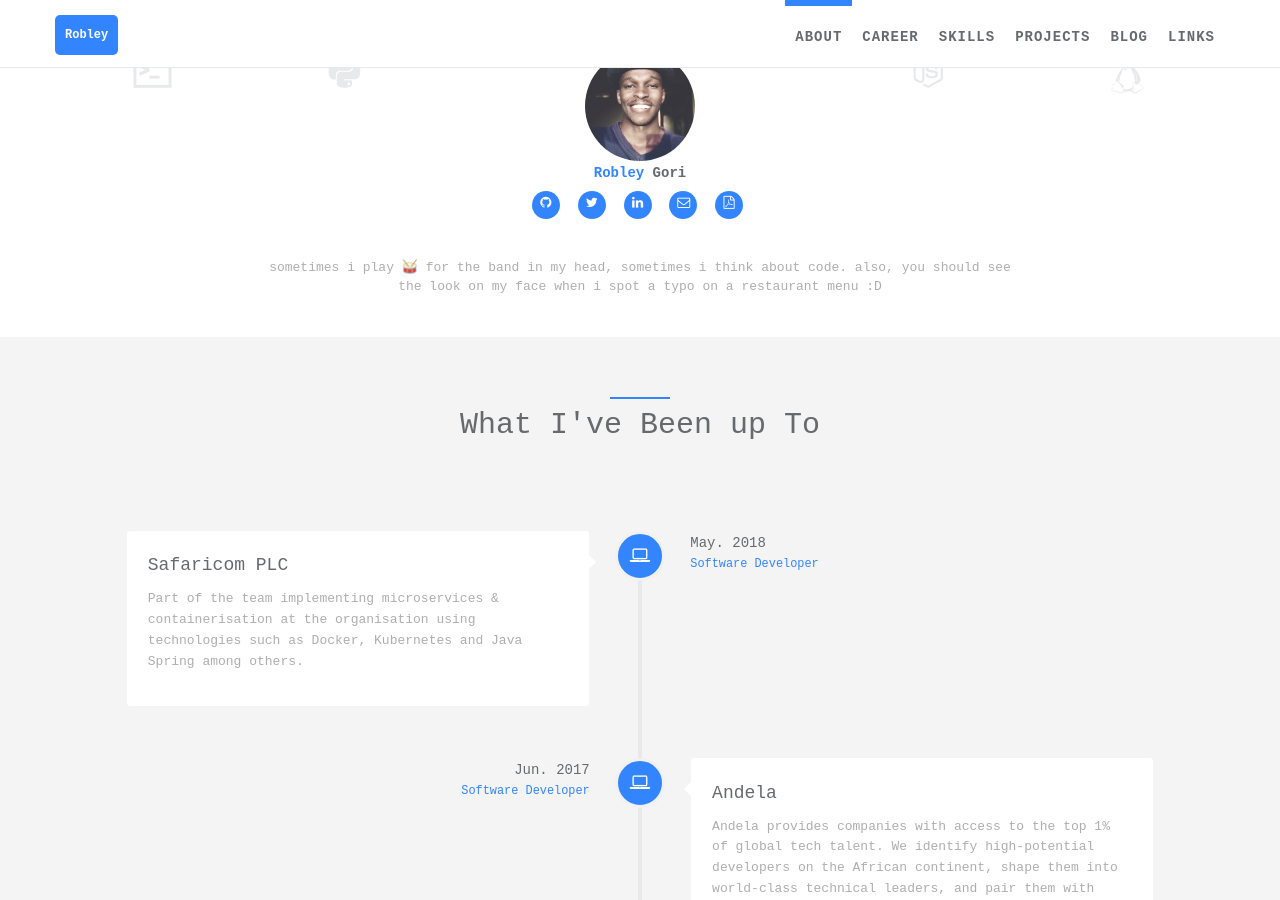
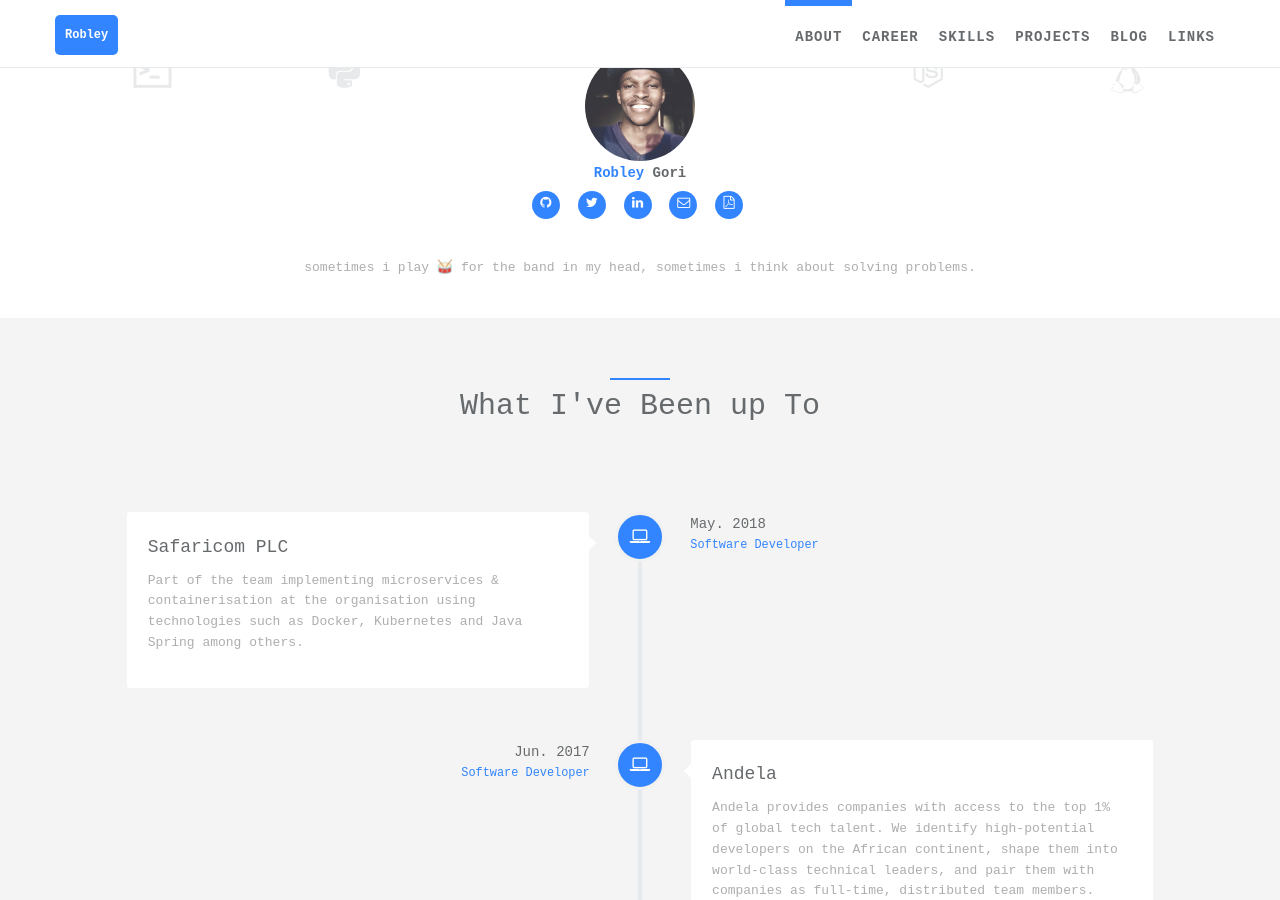
Before and after one commit to ro6ley/ro6ley.github.io, a Jekyll site: the page built from index.html, in a window 1280 px wide and 900 px high, scrolled down 564 px. Built offline with Jekyll 4.4.1, drawn with Linux system fonts in a browser that asks for light colours.

Commit message:
minor update

```diff
--- a/_config.yml
+++ b/_config.yml
@@ -29,8 +29,9 @@
   skill_icon2:
     - name: icon-nodejs
     - name: fa-linux
-  desc:  sometimes i play 🥁 for the band in my head, sometimes i think about code.
-    also, you should see the look on my face when i spot a typo on a restaurant menu :D # A software developer driven by passion, excellence and the belief that the future will be written in code.
+  desc:  sometimes i play 🥁 for the band in my head, sometimes i think about solving problems.
+    # also, you should see the look on my face when i spot a typo on a restaurant menu :D
+    # A software developer driven by passion, excellence and the belief that the future will be written in code.
     # I enjoy being challenged and engaging with projects and technologies that require me to work outside my comfort-zone
     # and knowledge set, as continuing to learn and overcome challenges fuel my growth.
 
```
